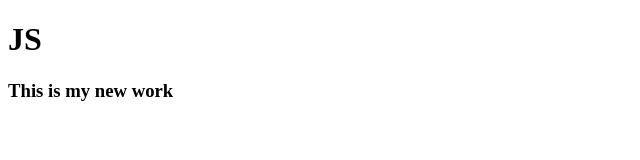
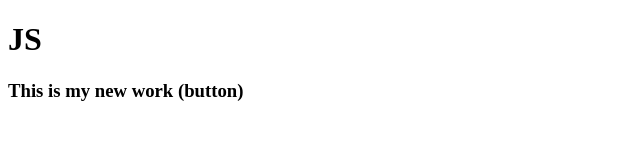
Before and after one commit to Asad3601/JS, a plain HTML site: page index.html in a window 1280 px wide. Shown: the full height of the page, 0-640 px from the left. Drawn offline with Linux system fonts and the light colour scheme.

```diff
--- a/index.html
+++ b/index.html
@@ -9,7 +9,7 @@
 
 <body>
     <h1>JS</h1>
-    <h3>This is my new work</h3>
+    <h3>This is my new work (button) </h3>
 </body>
 
 </html>
```
